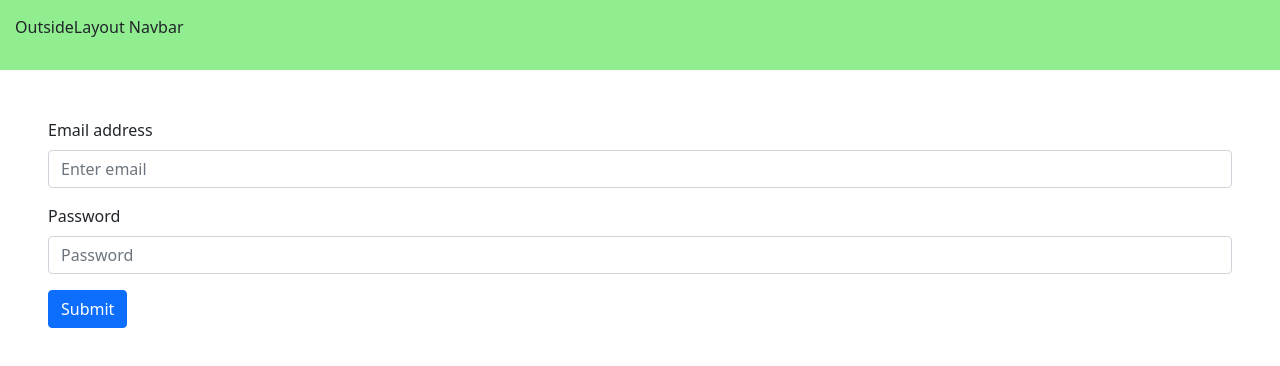
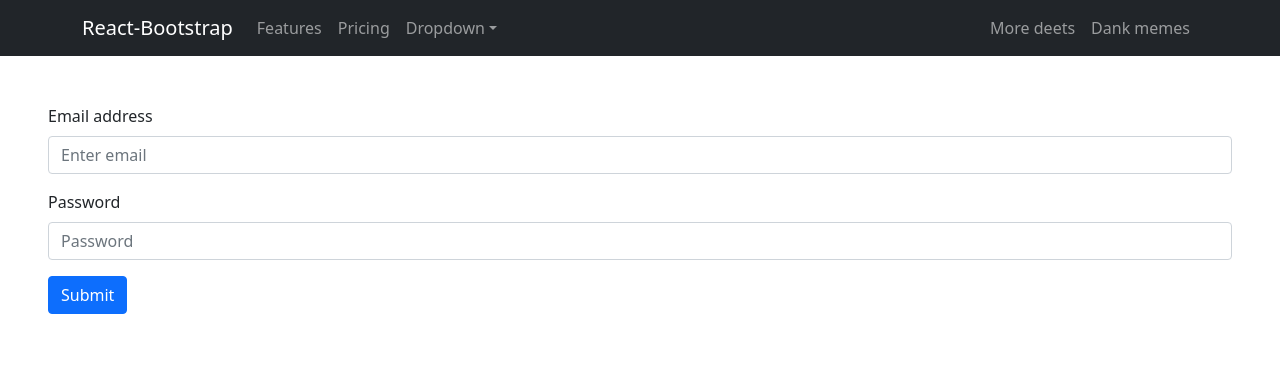
Before and after one commit to zdahmed93/mercado-frontend-22-06, a React (Create React App) app: page /login in a window 1280 px wide. Shown: the top 366 px of the page. Built offline with nearby package versions, Linux system fonts and the light colour scheme.

Commit message:
Import Navbar component from 'react-bootstrap' and replace the imported 'Navbar' with 'BNavbar' because the exported component file is already named 'Navbar'

```diff
--- /dev/null
+++ b/src/components/Navbar.js
@@ -0,0 +1,38 @@
+import React from 'react'
+
+import BNavbar from 'react-bootstrap/Navbar'
+import Container from 'react-bootstrap/Container'
+import Nav from 'react-bootstrap/Nav'
+import NavDropdown from 'react-bootstrap/NavDropdown'
+
+function Navbar() {
+    return (
+        <BNavbar collapseOnSelect expand="lg" bg="dark" variant="dark">
+            <Container>
+                <BNavbar.Brand href="#home">React-Bootstrap</BNavbar.Brand>
+                <BNavbar.Toggle aria-controls="responsive-navbar-nav" />
+                <BNavbar.Collapse id="responsive-navbar-nav">
+                    <Nav className="me-auto">
+                        <Nav.Link href="#features">Features</Nav.Link>
+                        <Nav.Link href="#pricing">Pricing</Nav.Link>
+                        <NavDropdown title="Dropdown" id="collasible-nav-dropdown">
+                            <NavDropdown.Item href="#action/3.1">Action</NavDropdown.Item>
+                            <NavDropdown.Item href="#action/3.2">Another action</NavDropdown.Item>
+                            <NavDropdown.Item href="#action/3.3">Something</NavDropdown.Item>
+                            <NavDropdown.Divider />
+                            <NavDropdown.Item href="#action/3.4">Separated link</NavDropdown.Item>
+                        </NavDropdown>
+                    </Nav>
+                    <Nav>
+                        <Nav.Link href="#deets">More deets</Nav.Link>
+                        <Nav.Link eventKey={2} href="#memes">
+                            Dank memes
+                        </Nav.Link>
+                    </Nav>
+                </BNavbar.Collapse>
+            </Container>
+        </BNavbar>
+    )
+}
+
+export default Navbar
--- a/src/layouts/OutsideLayout.js
+++ b/src/layouts/OutsideLayout.js
@@ -1,11 +1,11 @@
 import React from 'react'
+
+import Navbar from '../components/Navbar'
 
 function OutsideLayout(props) {
     return (
         <div>
-            <div style={{ backgroundColor: 'lightgreen', padding: 15 }}>
-                <p>OutsideLayout Navbar</p>
-            </div>
+            <Navbar />
             <div>
                 {props.children}
             </div>
```
